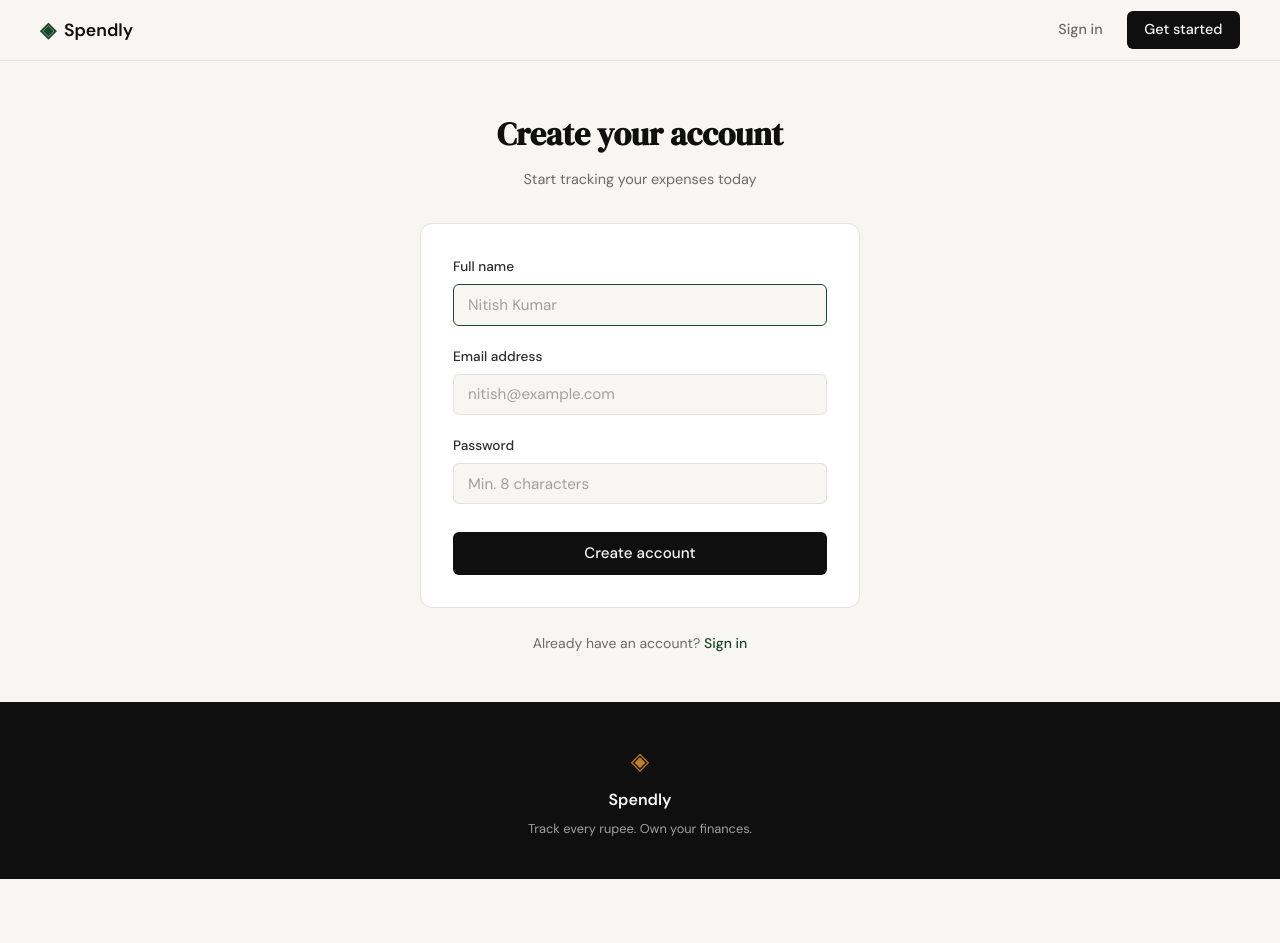
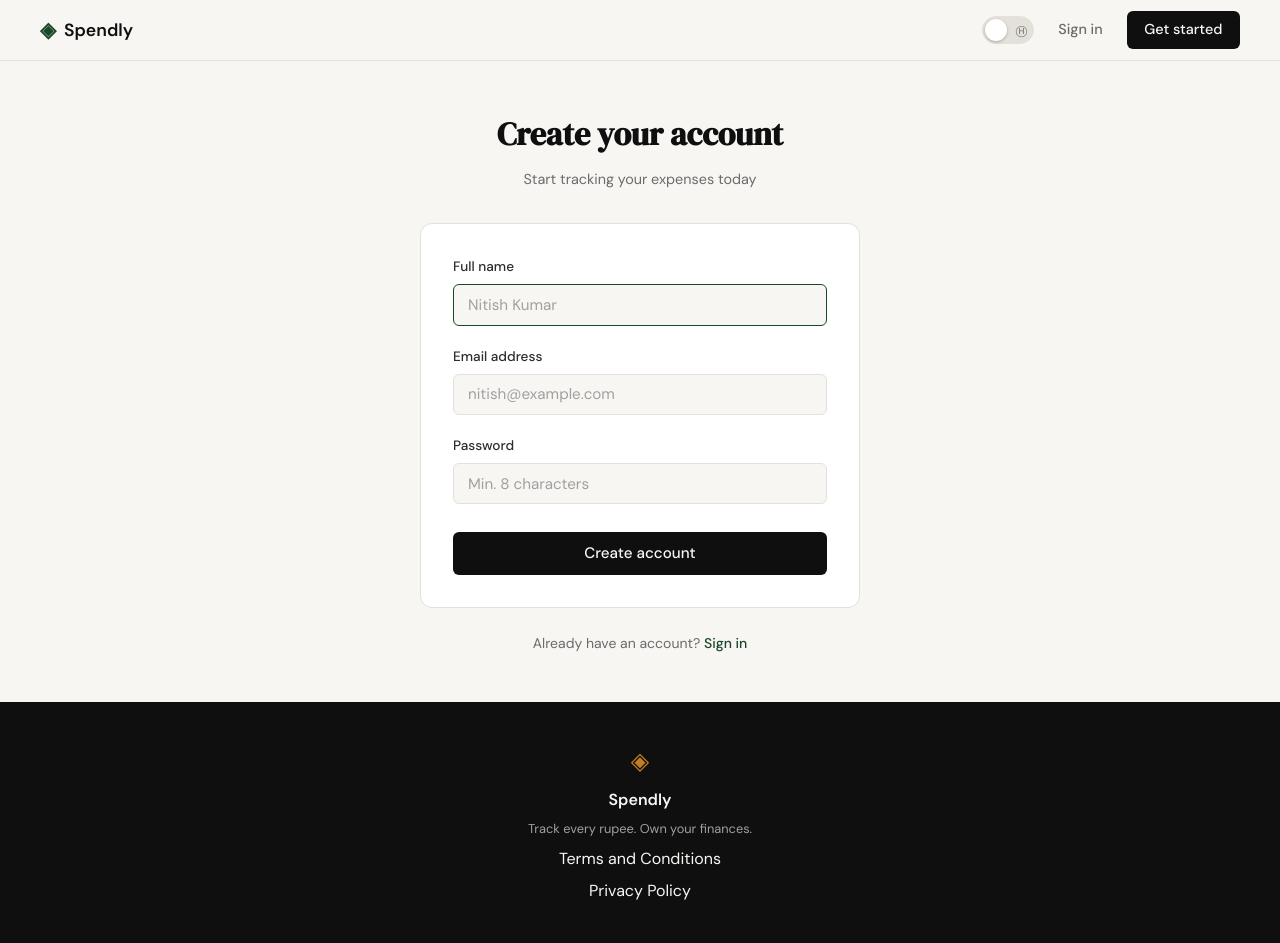
Before and after one commit to malaniheenaa-debug/spendly, a Flask app: page /register in a window 1280 px wide. Before the commit the page ends 879 px from the top, so only its background shows below. Run offline with Flask 3, Linux system fonts and the light colour scheme.

Commit message:
landing: add terms and privacy links to footer

```diff
--- a/expense-tracker/static/css/style.css
+++ b/expense-tracker/static/css/style.css
@@ -112,6 +168,70 @@ a { color: inherit; text-decoration: none; }
 }
 
 .nav-cta:hover { background: var(--accent) !important; }
+
+.theme-toggle {
+    background: none;
+    border: none;
+    cursor: pointer;
+    padding: 0;
+    display: flex;
+    align-items: center;
+}
+
+.toggle-track {
+    position: relative;
+    width: 52px;
+    height: 28px;
+    background: var(--border);
+    border-radius: 999px;
+    border: 1px solid var(--border);
+    transition: background 0.25s, border-color 0.25s;
+}
+
+[data-theme="dark"] .toggle-track {
+    background: var(--accent);
+    border-color: var(--accent);
+}
+
+.toggle-icon {
+    position: absolute;
+    font-size: 0.7rem;
+    top: 50%;
+    transform: translateY(-50%);
+    transition: opacity 0.2s;
+    user-select: none;
+    pointer-events: none;
+}
+
+.toggle-sun {
+    left: 6px;
+    color: var(--accent-2);
+    opacity: 0;
+}
+
+.toggle-moon {
+    right: 6px;
+    color: var(--ink-muted);
+    opacity: 1;
+}
+
+[data-theme="dark"] .toggle-sun { opacity: 1; }
+[data-theme="dark"] .toggle-moon { opacity: 0; }
+
+.toggle-knob {
+    position: absolute;
+    width: 22px;
+    height: 22px;
+    background: var(--paper-card);
+    border-radius: 50%;
+    left: 2px;
+    top: 50%;
+    transform: translateY(-50%);
+    transition: left 0.25s cubic-bezier(0.4, 0, 0.2, 1), background 0.25s;
+    box-shadow: 0 1px 3px rgba(0,0,0,0.25);
+}
+
+[data-theme="dark"] .toggle-knob { left: 26px; }
 
 /* ------------------------------------------------------------------ */
 /* Main                                                                */
--- a/expense-tracker/static/js/main.js
+++ b/expense-tracker/static/js/main.js
@@ -1 +1,38 @@
-// main.js — students will add JavaScript here as features are built
+(function () {
+    var KEY = 'spendly-theme';
+    var html = document.documentElement;
+    var btn = document.getElementById('themeToggle');
+
+    function applyTheme(theme) {
+        if (theme === 'dark') {
+            html.setAttribute('data-theme', 'dark');
+        } else {
+            html.removeAttribute('data-theme');
+        }
+        if (btn) {
+            btn.setAttribute('aria-label',
+                theme === 'dark' ? 'Switch to light mode' : 'Switch to dark mode');
+        }
+    }
+
+    function stored() {
+        try { return localStorage.getItem(KEY); } catch (e) { return null; }
+    }
+
+    function save(theme) {
+        try {
+            if (theme === 'dark') { localStorage.setItem(KEY, 'dark'); }
+            else { localStorage.removeItem(KEY); }
+        } catch (e) {}
+    }
+
+    applyTheme(stored() || 'light');
+
+    if (btn) {
+        btn.addEventListener('click', function () {
+            var next = html.getAttribute('data-theme') === 'dark' ? 'light' : 'dark';
+            applyTheme(next);
+            save(next);
+        });
+    }
+}());
--- a/expense-tracker/templates/base.html
+++ b/expense-tracker/templates/base.html
@@ -8,6 +8,7 @@
     <link rel="preconnect" href="https://fonts.gstatic.com" crossorigin>
     <link href="https://fonts.googleapis.com/css2?family=DM+Serif+Display:ital@0;1&family=DM+Sans:wght@300;400;500;600&display=swap" rel="stylesheet">
     <link rel="stylesheet" href="{{ url_for('static', filename='css/style.css') }}">
+    <script>(function(){try{var t=localStorage.getItem('spendly-theme');if(t==='dark')document.documentElement.setAttribute('data-theme','dark');}catch(e){}}());</script>
     {% block head %}{% endblock %}
 </head>
 <body>
@@ -19,6 +20,13 @@
                 <span class="brand-name">Spendly</span>
             </a>
             <div class="nav-links">
+                <button class="theme-toggle" id="themeToggle" aria-label="Switch to dark mode">
+                    <span class="toggle-track">
+                        <span class="toggle-icon toggle-sun">&#9728;</span>
+                        <span class="toggle-icon toggle-moon">&#9405;</span>
+                        <span class="toggle-knob"></span>
+                    </span>
+                </button>
                 <a href="{{ url_for('login') }}">Sign in</a>
                 <a href="{{ url_for('register') }}" class="nav-cta">Get started</a>
             </div>
@@ -34,6 +42,8 @@
             <span class="brand-icon">◈</span>
             <span class="footer-name">Spendly</span>
             <p class="footer-copy">Track every rupee. Own your finances.</p>
+            <a href="#">Terms and Conditions</a>
+            <a href="#">Privacy Policy</a>
         </div>
     </footer>
 
```
Also changed, not shown: other parts of expense-tracker/static/css/style.css (+56 -0 lines).
